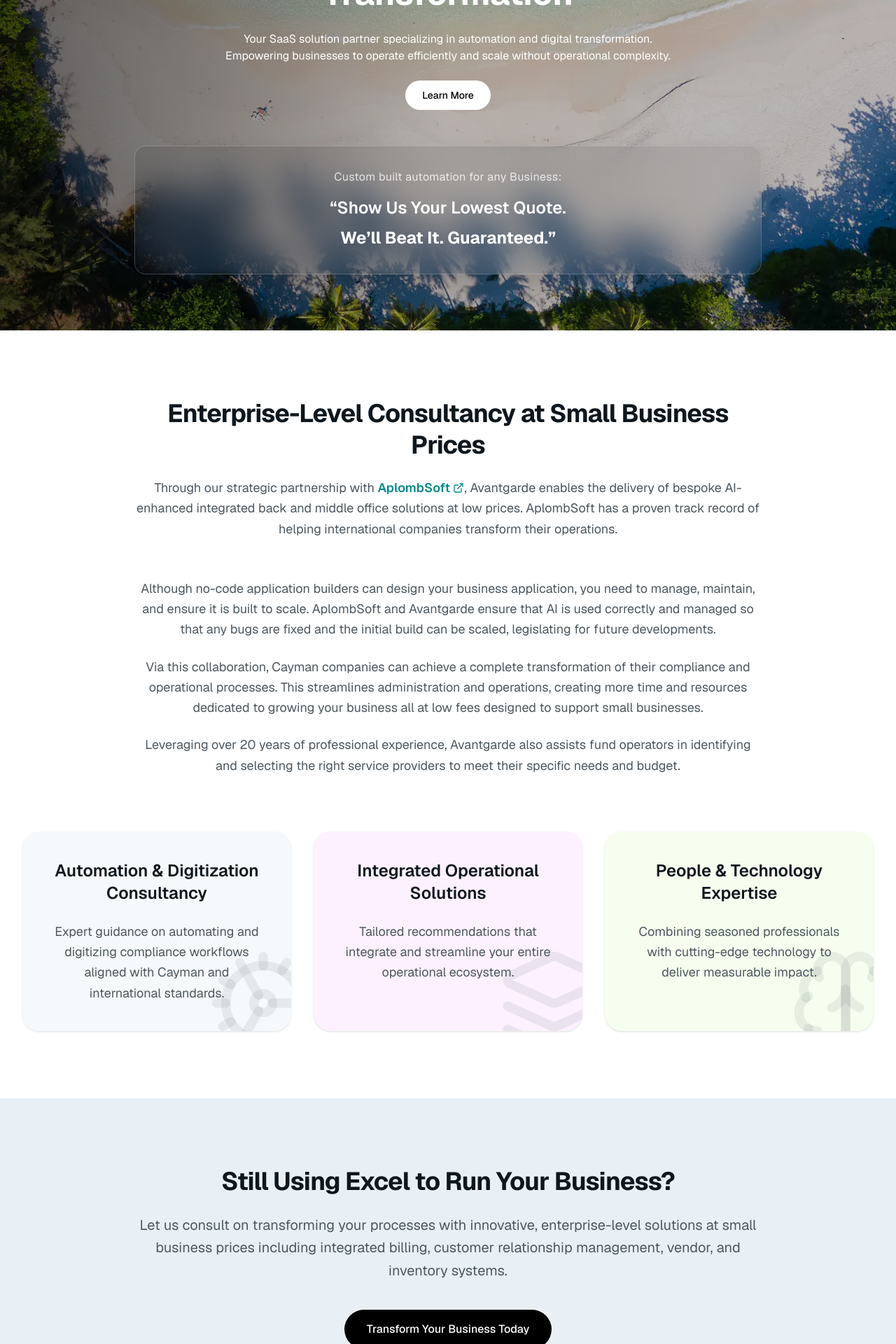
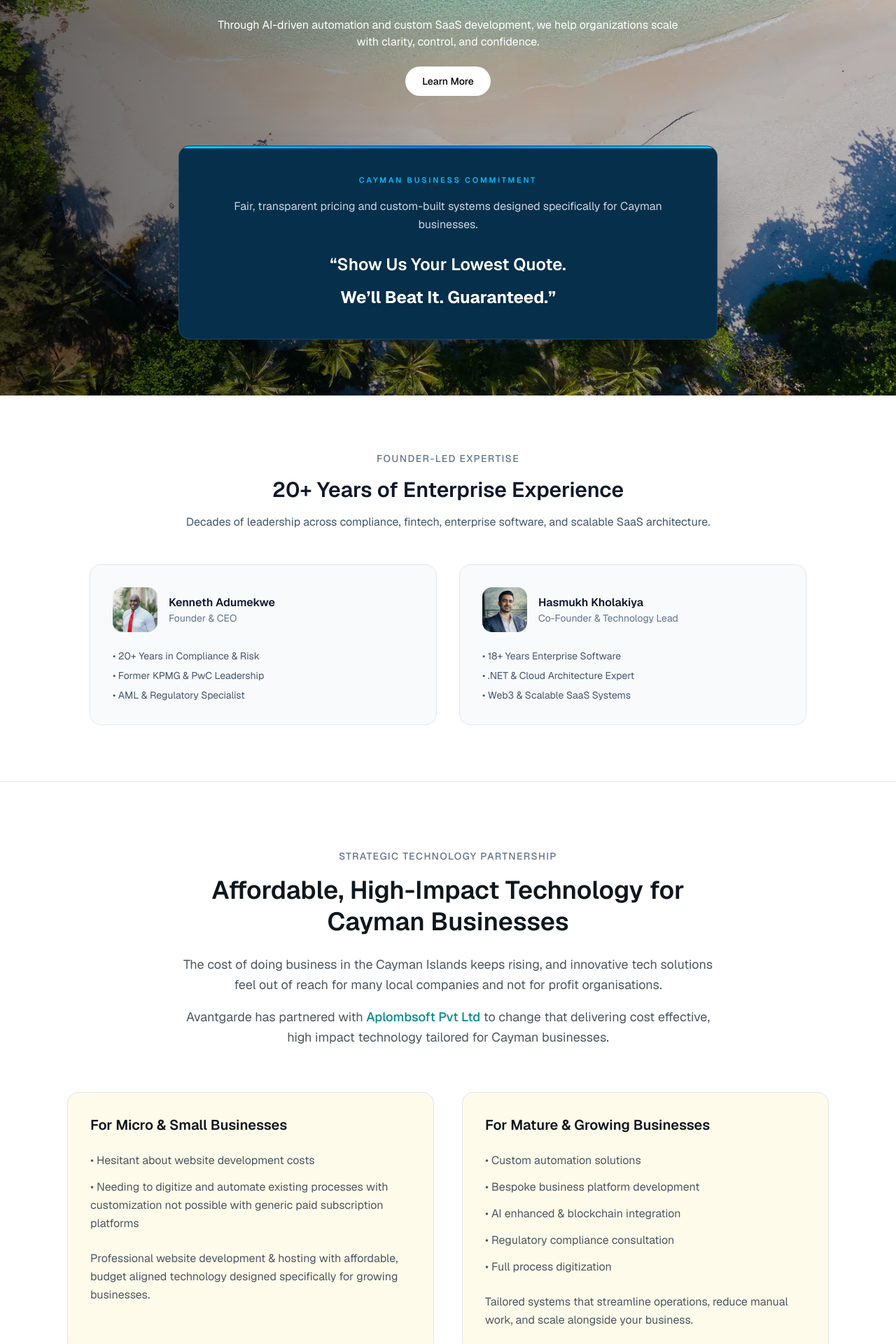
Before and after one commit to ASPLGit/avantgarde-website, a Next.js app: page / in a window 1280 px wide. Shown: the part 280-2200 px from the top of the page at 70% size. Built offline with nearby package versions, Linux system fonts and the light colour scheme.

Commit message:
done given feedbacks

```diff
--- a/app/page.tsx
+++ b/app/page.tsx
@@ -25,7 +25,7 @@ export default function Home() {
 
       {/* Hero Section */}
 
-      <section className="relative w-full 2xl:pt-60 pt-30 h-auto 2xl:pb-30 pb-20 flex flex-col 2xl:gap-20 gap-10 items-center justify-center overflow-hidden">
+      <section className="relative w-full 2xl:pt-70 lg:pt-40 pt-30 h-auto 2xl:pb-30 pb-20 flex flex-col 2xl:gap-20 gap-10 items-center justify-center overflow-hidden">
         <div
           className="absolute inset-0 bg-cover bg-center"
           style={{
@@ -34,50 +34,54 @@ export default function Home() {
         />
         <div className="absolute inset-0 bg-gradient-to-r from-black/50 via-black/5 to-transparent" />
 
-        <div className="relative z-10 text-center max-w-4xl 2xl:max-w-full px-4">
+        <div className="relative z-10 text-center max-w-4xl 2xl:max-w-5xl px-4">
           <h1 className="text-white text-3xl sm:text-4xl md:text-5xl 2xl:text-6xl font-bold leading-tight">
-            SAAS Provider & <br />
-            Consultancy for Business Transformation
+            From Professional Websites to Intelligent Automation
+            {/* SAAS Provider & <br />
+            Consultancy for Business Transformation */}
           </h1>
 
           <p className="mt-6 text-white text-base 2xl:text-lg max-w-2xl mx-auto">
-            Your SaaS solution partner specializing in automation and
-            digital transformation. Empowering businesses to operate
-            efficiently and scale without operational complexity.
+            Through AI-driven automation and custom SaaS development, we help organizations scale with clarity, control, and confidence.
           </p>
           <div className="mt-8">
-            <Link href='#services' className="px-6 py-3 bg-white text-black rounded-full text-sm font-medium hover:bg-gray-200 transition">
+            <Link href='#learnmore' className="px-6 py-3 bg-white text-black rounded-full text-sm font-medium hover:bg-gray-200 transition">
               Learn More
             </Link>
           </div>
 
         </div>
-
-        <div className="relative z-10 w-full px-6 flex justify-center 2xl:mt-10 sm:mt-5 mt-3">
+        <div className="relative z-10 w-full px-6 flex justify-center 2xl:mt-14 sm:mt-10 mt-8">
 
           <div className="
-      max-w-4xl w-full
+    relative w-fit
     rounded-2xl
-      bg-black/10
-      backdrop-blur-xl
-      border border-white/20
-      px-6 py-6 sm:px-10 sm:py-8
+    bg-sky-950
+    border border-white/10
+    px-8 py-8 sm:px-12 sm:py-10
     text-center
-      shadow-2xl
-      relative
+    shadow-[0_35px_100px_-40px_rgba(0,0,0,0.8)]
     overflow-hidden
   ">
 
-            {/* Subtle Glow */}
-            <div className="absolute -top-20 -right-20 w-60 h-60 bg-white/10 rounded-full blur-3xl" />
+            {/* Top Accent Line */}
+            <div className="absolute top-0 left-0 right-0 h-[3px]
+      bg-[linear-gradient(90deg,#00D4FF,#007BFF,#00D4FF)]" />
 
-            <p className="text-white/80 text-sm sm:text-base tracking-wide">
-              Custom built automation for any Business:
+            {/* Cayman Label */}
+            <p className="text-[11px] uppercase tracking-[0.25em] text-sky-400 font-semibold">
+              Cayman Business Commitment
             </p>
 
-            <h3 className="mt-3 text-white text-lg sm:text-2xl 2xl:text-3xl font-semibold leading-relaxed">
+            {/* Supporting Text */}
+            <p className="mt-4 text-slate-300 text-sm sm:text-base max-w-2xl mx-auto leading-relaxed">
+              Fair, transparent pricing and custom-built systems designed specifically for Cayman businesses.
+            </p>
+
+            {/* Mandatory Quote */}
+            <h3 className="mt-6 text-white text-xl sm:text-2xl 2xl:text-3xl font-semibold leading-relaxed">
               “Show Us Your Lowest Quote. <br />
-              <span className="block mt-1 text-white font-bold">
+              <span className="block mt-2 font-bold">
                 We’ll Beat It. Guaranteed.”
               </span>
             </h3>
@@ -87,160 +91,222 @@ export default function Home() {
         </div>
       </section>
 
-      {/* Value Proposition */}
-      <section className="py-20 sm:py-24 2xl:py-32 bg-card">
-        <div className="max-w-7xl mx-auto px-5 sm:px-6 lg:px-8">
+      {/* small bio */}
+      <section className="relative bg-white py-14 sm:py-20 border-b border-slate-200">
+        <div className="container mx-auto px-6">
 
-          {/* ================= HEADER ================= */}
-          <div className="text-center max-w-4xl mx-auto">
-            <h2 className="
-        text-2xl sm:text-3xl md:text-4xl 2xl:text-5xl
-        font-bold text-foreground
-        leading-tight tracking-tight
-      ">
-              Enterprise-Level Consultancy at Small Business Prices
+          {/* Heading */}
+          <div className="text-center max-w-3xl mx-auto">
+            <p className="text-sm uppercase tracking-widest text-slate-500 font-medium mb-4">
+              Founder-Led Expertise
+            </p>
+
+            <h2 className="text-2xl sm:text-3xl font-semibold text-slate-900 leading-tight">
+              20+ Years of Enterprise Experience
             </h2>
 
-            <p className="
-        sm:mt-6 mt-4
-        text-base sm:text-lg 2xl:text-xl
-        text-muted-foreground
-        leading-relaxed
-      ">
-              Through our strategic partnership with{" "}
+            <p className="mt-4 text-slate-600 text-sm sm:text-base">
+              Decades of leadership across compliance, fintech, enterprise software, and scalable SaaS architecture.
+            </p>
+          </div>
+
+          {/* Cards */}
+          <div className="mt-12 grid md:grid-cols-2 gap-8 max-w-5xl mx-auto">
+
+            {/* Founder 1 */}
+            <Link href="#kenneth" className="group bg-slate-50 rounded-2xl p-6 sm:p-8 border border-slate-200 hover:shadow-xl transition duration-300">
+
+              <div className="flex items-center gap-4">
+                <img
+                  src="/images/kenneth-adumekwe.jpeg"
+                  alt="Kenneth"
+                  className="w-16 h-16 rounded-xl object-cover"
+                />
+                <div>
+                  <h3 className="font-semibold text-slate-900">
+                    Kenneth Adumekwe
+                  </h3>
+                  <p className="text-sm text-slate-500">
+                    Founder & CEO
+                  </p>
+                </div>
+              </div>
+
+              <ul className="mt-6 space-y-2 text-sm text-slate-600">
+                <li>• 20+ Years in Compliance & Risk</li>
+                <li>• Former KPMG & PwC Leadership</li>
+                <li>• AML & Regulatory Specialist</li>
+              </ul>
+
+            </Link>
+
+            {/* Founder 2 */}
+            <Link href="#hasmukh" className="group bg-slate-50 rounded-2xl p-6 sm:p-8 border border-slate-200 hover:shadow-xl transition duration-300">
+
+              <div className="flex items-center gap-4">
+                <img
+                  src="/images/hasmukh-kholakiya2.webp"
+                  alt="Hasmukh"
+                  className="w-16 h-16 rounded-xl object-cover object-top"
+                />
+                <div>
+                  <h3 className="font-semibold text-slate-900">
+                    Hasmukh Kholakiya
+                  </h3>
+                  <p className="text-sm text-slate-500">
+                    Co-Founder & Technology Lead
+                  </p>
+                </div>
+              </div>
+
+              <ul className="mt-6 space-y-2 text-sm text-slate-600">
+                <li>• 18+ Years Enterprise Software</li>
+                <li>• .NET & Cloud Architecture Expert</li>
+                <li>• Web3 & Scalable SaaS Systems</li>
+              </ul>
+            </Link>
+
+          </div>
+        </div>
+      </section>
+
+      {/* Value Proposition */}
+      <section id="learnmore" className="py-20 sm:py-24 bg-card">
+        <div className="max-w-6xl mx-auto px-6 lg:px-8">
+
+          {/* ================= INTRO ================= */}
+          <div className="max-w-3xl mx-auto text-center">
+            <p className="text-sm uppercase tracking-widest text-slate-500 font-medium mb-4">
+              Strategic Technology Partnership
+            </p>
+            <h2 className="text-2xl sm:text-3xl md:text-4xl font-semibold text-foreground leading-tight">
+              Affordable, High-Impact Technology for Cayman Businesses
+            </h2>
+
+            <p className="mt-6 text-base sm:text-lg text-muted-foreground leading-relaxed">
+              The cost of doing business in the Cayman Islands keeps rising, and innovative tech solutions feel out of reach for many local companies and not for profit organisations.
+            </p>
+
+            <p className="mt-4 text-base sm:text-lg text-muted-foreground leading-relaxed">
+              Avantgarde has partnered with{" "}
               <Link
                 href="https://www.aplombsoft.com"
                 target="_blank"
                 rel="noopener noreferrer"
-                className="text-secondary font-semibold hover:underline inline-flex items-center gap-1"
+                className="text-secondary font-medium hover:underline"
               >
-                AplombSoft
-                <ExternalLink className="h-4 w-4" />
+                Aplombsoft Pvt Ltd
               </Link>
-              , Avantgarde enables the delivery of bespoke AI-enhanced
-              integrated back and middle office solutions at low prices.
-              AplombSoft has a proven track record of helping international
-              companies transform their operations.
+              {" "}to change that delivering cost effective, high impact technology tailored for Cayman businesses.
             </p>
           </div>
 
-          {/* ================= BODY TEXT ================= */}
-          <div className="mt-14 max-w-4xl mx-auto space-y-6">
-            <p className="text-base sm:text-lg 2xl:text-xl text-muted-foreground leading-relaxed text-center">
-              Although no-code application builders can design your business application, you need to manage, maintain, and ensure it is built to scale. AplombSoft and Avantgarde ensure that AI is used correctly and managed so that any bugs are fixed and the initial build can be scaled, legislating for future developments.
-            </p>
+          {/* ================= TARGET GROUPS ================= */}
+          <div className="mt-16 grid md:grid-cols-2 gap-10">
 
-            <p className="text-base sm:text-lg 2xl:text-xl text-muted-foreground leading-relaxed text-center">
-              Via this collaboration, Cayman companies can achieve a complete transformation of their compliance and operational processes. This streamlines administration and operations, creating more time and resources dedicated to growing your business all at low fees designed to support small businesses.
-            </p>
+            {/* Micro Businesses */}
+            <div className="rounded-2xl border border-border bg-amber-50 p-8">
+              <h3 className="text-xl font-semibold text-foreground">
+                For Micro & Small Businesses
+              </h3>
 
-            <p className="text-base sm:text-lg 2xl:text-xl text-muted-foreground leading-relaxed text-center">
-              Leveraging over 20 years of professional experience, Avantgarde also assists fund operators in identifying and selecting the right service providers to meet their specific needs and budget.
+              <ul className="mt-6 space-y-3 text-muted-foreground leading-relaxed text-base">
+                <li>• Hesitant about website development costs</li>
+                <li>
+                  • Needing to digitize and automate existing processes with customization not possible with generic paid subscription platforms
+                </li>
+              </ul>
+
+              <p className="mt-6 text-muted-foreground leading-relaxed">
+                Professional website development & hosting with affordable,
+                budget aligned technology designed specifically for growing businesses.
               </p>
             </div>
 
-          {/* ================= CARDS ================= */}
-          <div className="mt-20 grid md:grid-cols-3 gap-8">
-
-            {/* ================= CARD 1 ================= */}
-            <div className="
-    group relative overflow-hidden
-    rounded-3xl
-    bg-muted/40
-    p-10
-    shadow-sm
-    transition-all duration-300
-    hover:-translate-y-2 hover:shadow-2xl
-  ">
-              {/* Background Icon */}
-              <Cog className="
-      absolute -bottom-10 -right-10
-      w-40 h-40
-      text-muted-foreground/10
-      transition-transform duration-500
-      group-hover:rotate-45
-    " />
-
-              <div className="relative z-10 text-center">
-                <h3 className="text-xl sm:text-2xl font-semibold text-foreground">
-                  Automation & Digitization Consultancy
+            {/* Mature Businesses */}
+            <div className="rounded-2xl border border-border bg-amber-50 p-8">
+              <h3 className="text-xl font-semibold text-foreground">
+                For Mature & Growing Businesses
               </h3>
 
-                <p className="mt-6 text-muted-foreground leading-relaxed text-base sm:text-lg">
-                  Expert guidance on automating and digitizing compliance workflows
-                  aligned with Cayman and international standards.
+              <ul className="mt-6 space-y-3 text-muted-foreground leading-relaxed text-base">
+                <li>• Custom automation solutions</li>
+                <li>• Bespoke business platform development</li>
+                <li>• AI enhanced & blockchain integration</li>
+                <li>• Regulatory compliance consultation</li>
+                <li>• Full process digitization</li>
+              </ul>
+
+              <p className="mt-6 text-muted-foreground leading-relaxed">
+                Tailored systems that streamline operations, reduce manual work,
+                and scale alongside your business.
               </p>
+            </div>
+
+          </div>
+
+          {/* ================= BRIDGE PARAGRAPH ================= */}
+          <div className="mt-16 max-w-3xl mx-auto text-center space-y-6">
+            <p className="text-base sm:text-lg text-muted-foreground leading-relaxed">
+              Avantgarde builds personalised platforms just for you. Book a no obligation free consultation today.
+            </p>
+
+            <p className="text-base sm:text-lg text-muted-foreground leading-relaxed">
+              We listen to your challenges and deliver scalable, budget aligned solutions that save money and free up your time to grow.
+            </p>
+          </div>
+
+          {/* ================= EXPERIENCE + CTA ================= */}
+          <div className="mt-16 max-w-3xl mx-auto text-center space-y-6">
+            <p className="text-base sm:text-lg text-muted-foreground leading-relaxed">
+              With <span className="font-semibold text-foreground">40+ combined years in compliance and IT</span>,
+              we're uniquely positioned to solve your pain points efficiently and affordably.
+            </p>
+
+            <p className="text-base sm:text-lg text-muted-foreground leading-relaxed">
+              Transform your operations without breaking the bank.
+            </p>
+
+            <div className="pt-6">
+              <Link
+                href="#contact"
+                className="inline-flex items-center justify-center px-8 py-3 rounded-full bg-black text-white text-sm font-medium hover:bg-gray-800 transition"
+              >
+                Contact us for your free consultation now
+              </Link>
             </div>
           </div>
 
-
-            {/* ================= CARD 2 ================= */}
-            <div className="
-    group relative overflow-hidden
-    rounded-3xl
-    bg-[#FDF1FF]
-    p-10
-    shadow-sm
-    transition-all duration-300
-    hover:-translate-y-2 hover:shadow-2xl
-  ">
+          <div className="mt-20 grid md:grid-cols-3 gap-8">
+            {/* ================= CARD 1 ================= */}
+            <div className=" group relative overflow-hidden rounded-3xl bg-sky-50 p-10 shadow-sm transition-all duration-300 hover:-translate-y-2 hover:shadow-2xl ">
               {/* Background Icon */}
-              <Layers className="
-      absolute -bottom-10 -right-10
-      w-40 h-40
-      text-muted-foreground/10
-      transition-transform duration-500
-      group-hover:scale-125
-    " />
-
+              <Cog className=" absolute -bottom-10 -right-10 w-40 h-40 text-muted-foreground/10 transition-transform duration-500 group-hover:rotate-45 " />
               <div className="relative z-10 text-center">
-                <h3 className="text-xl sm:text-2xl font-semibold text-foreground">
-                  Integrated Operational Solutions
-                </h3>
-
-                <p className="mt-6 text-muted-foreground leading-relaxed text-base sm:text-lg">
-                  Tailored recommendations that integrate and streamline
-                  your entire operational ecosystem.
-                </p>
+                <h3 className="text-xl font-semibold text-foreground"> Automation & Digitization Consultancy </h3>
+                <p className="mt-6 text-muted-foreground leading-relaxed text-base sm:text-lg"> Expert guidance on automating and digitizing compliance workflows aligned with Cayman and international standards. </p>
               </div>
+            </div> {/* ================= CARD 2 ================= */}
+            <div className=" group relative overflow-hidden rounded-3xl bg-amber-50 p-10 shadow-sm transition-all duration-300 hover:-translate-y-2 hover:shadow-2xl ">
+              {/* Background Icon */}
+              <Layers className=" absolute -bottom-10 -right-10 w-40 h-40 text-muted-foreground/10 transition-transform duration-500 group-hover:scale-125 " />
+              <div className="relative z-10 text-center">
+                <h3 className="text-xl font-semibold text-foreground"> Integrated Operational Solutions </h3>
+                <p className="mt-6 text-muted-foreground leading-relaxed text-base sm:text-lg"> Tailored recommendations that integrate and streamline your entire operational ecosystem. </p>
               </div>
-
-
-            {/* ================= CARD 3 ================= */}
-            <div className="
-    group relative overflow-hidden
-    rounded-3xl
-    bg-[#F6FFEF]
-    p-10
-    shadow-sm
-    transition-all duration-300
-    hover:-translate-y-2 hover:shadow-2xl
-  ">
+            </div> {/* ================= CARD 3 ================= */}
+            <div className=" group relative overflow-hidden rounded-3xl bg-[#F6FFEF] p-10 shadow-sm transition-all duration-300 hover:-translate-y-2 hover:shadow-2xl ">
               {/* Background Icon */}
-              <Brain className="
-      absolute -bottom-10 -right-10
-      w-40 h-40
-      text-muted-foreground/10
-      transition-all duration-500
-      group-hover:animate-pulse
-    " />
-
+              <Brain className=" absolute -bottom-10 -right-10 w-40 h-40 text-muted-foreground/10 transition-all duration-500 group-hover:animate-pulse " />
               <div className="relative z-10 text-center">
-                <h3 className="text-xl sm:text-2xl font-semibold text-foreground">
-                  People & Technology Expertise
-                </h3>
-
-                <p className="mt-6 text-muted-foreground leading-relaxed text-base sm:text-lg">
-                  Combining seasoned professionals with cutting-edge
-                  technology to deliver measurable impact.
-                </p>
+                <h3 className="text-xl font-semibold text-foreground"> People & Technology Expertise </h3>
+                <p className="mt-6 text-muted-foreground leading-relaxed text-base sm:text-lg"> Combining seasoned professionals with cutting-edge technology to deliver measurable impact. </p>
               </div>
             </div>
           </div>
 
         </div>
       </section>
-
 
       {/* Excel Pain Point Section */}
       <section className="relative py-20 sm:py-24 2xl:py-32 bg-muted">
@@ -274,7 +340,7 @@ export default function Home() {
             {/* CTA Link */}
             <div className="mt-10">
               <Link
-                href="#contact"
+                href="#consultation"
                 className="
             inline-flex items-center justify-center
             px-6 sm:px-8 2xl:px-10
@@ -561,7 +627,7 @@ export default function Home() {
           <div className="mt-24 sm:mt-40 grid lg:grid-cols-2 lg:gap-16 gap-24">
 
             {/* ================= Kenneth ================= */}
-            <div className="relative bg-background border border-border sm:rounded-xl rounded-md shadow-sm pt-20 pb-10 px-8 sm:px-10 transition-all duration-300">
+            <div id="kenneth" className="relative bg-background border border-border sm:rounded-xl rounded-md shadow-sm pt-20 pb-10 px-8 sm:px-10 transition-all duration-300">
 
               {/* Image */}
               <div className="absolute -top-16 left-1/2 -translate-x-1/2">
@@ -620,7 +686,7 @@ export default function Home() {
 
 
             {/* ================= Hasmukh ================= */}
-            <div className="relative bg-background border border-border sm:rounded-xl rounded-md shadow-sm pt-20 pb-10 px-8 sm:px-10 transition-all duration-300">
+            <div id="hasmukh" className="relative bg-background border border-border sm:rounded-xl rounded-md shadow-sm pt-20 pb-10 px-8 sm:px-10 transition-all duration-300">
 
               {/* Image */}
               <div className="absolute -top-16 left-1/2 -translate-x-1/2">
@@ -705,8 +771,8 @@ export default function Home() {
       </section>
 
 
-      {/* Healthcare Section */}
-      <section id="healthcare" className="py-20 sm:py-28 bg-muted">
+      {/* Consultation Section */}
+      <section id="consultation" className="py-20 sm:py-28 bg-muted">
         <div className="max-w-7xl mx-auto px-5 sm:px-6 lg:px-8">
 
           <div className="sm:rounded-3xl rounded-lg bg-white shadow-[0_25px_60px_rgba(0,0,0,0.04)] p-6 sm:p-10 lg:p-14">
@@ -718,14 +784,16 @@ export default function Home() {
 
                 <div>
                   <h2 className=" text-2xl sm:text-3xl md:text-4xl 2xl:text-5xl font-bold text-foreground leading-tight">
-                    Get Your Free Compliance Health Check
+                    Start with a Free Strategy Consultation
                   </h2>
 
                   <p className="mt-6 text-base sm:text-lg text-muted-foreground leading-relaxed">
-                    Avantgarde provides a free initial health check to advise on how
-                    you can improve your compliance and back office processes.
-                    Contact us today to get started.
+                    We offer a no-obligation consultation to understand your business challenges
+                    and explore practical, budget-aligned technology solutions. Whether you need
+                    a professional website or custom automation for your operations, we’ll help
+                    you identify the right next step.
                   </p>
+
                 </div>
 
                 {/* AplombSoft Highlight Card */}
@@ -915,7 +983,7 @@ export default function Home() {
       {/* footer */}
 
       <footer className="pt-20 pb-10 bg-black relative text-white overflow-hidden">
-        <img src="/images/footer-tree.svg" alt="tree img" className="absolute sm:-bottom-10 -bottom-20 sm:-right-5 -right-10 w-50 h-auto sm:opacity-50 opacity-30" />
+        <img src="/images/footer-tree.svg" alt="tree img" className="absolute sm:-bottom-10 -bottom-20 sm:-right-5 -right-10 w-50 h-auto opacity-50" />
         <div className="max-w-7xl mx-auto px-5 sm:px-6 lg:px-8">
 
           <div className="grid md:grid-cols-2 gap-16 items-start">
--- a/components/site-header.tsx
+++ b/components/site-header.tsx
@@ -8,7 +8,7 @@ import Link from "next/link";
 const navLinks = [
   { href: "#services", label: "Services" },
   { href: "#comparison", label: "Our Edge" },
-  { href: "#team", label: "Our Team" },
+  { href: "#team", label: "Our Leadership" },
   { href: "#contact", label: "Contact" },
 ];
 
@@ -126,10 +126,10 @@ export function SiteHeader() {
           <div className="flex items-center gap-4">
 
             <a
-              href="#healthcare"
+              href="#consultation"
               className="hidden sm:inline-flex px-5 py-3 2xl:py-4 rounded-full bg-black text-white text-sm 2xl:text-base font-medium hover:bg-gray-800 transition"
             >
-              Free Operations Health Check
+              Free consultation
             </a>
 
             <button
```
Lines whose indentation alone changed are shown as unchanged.
